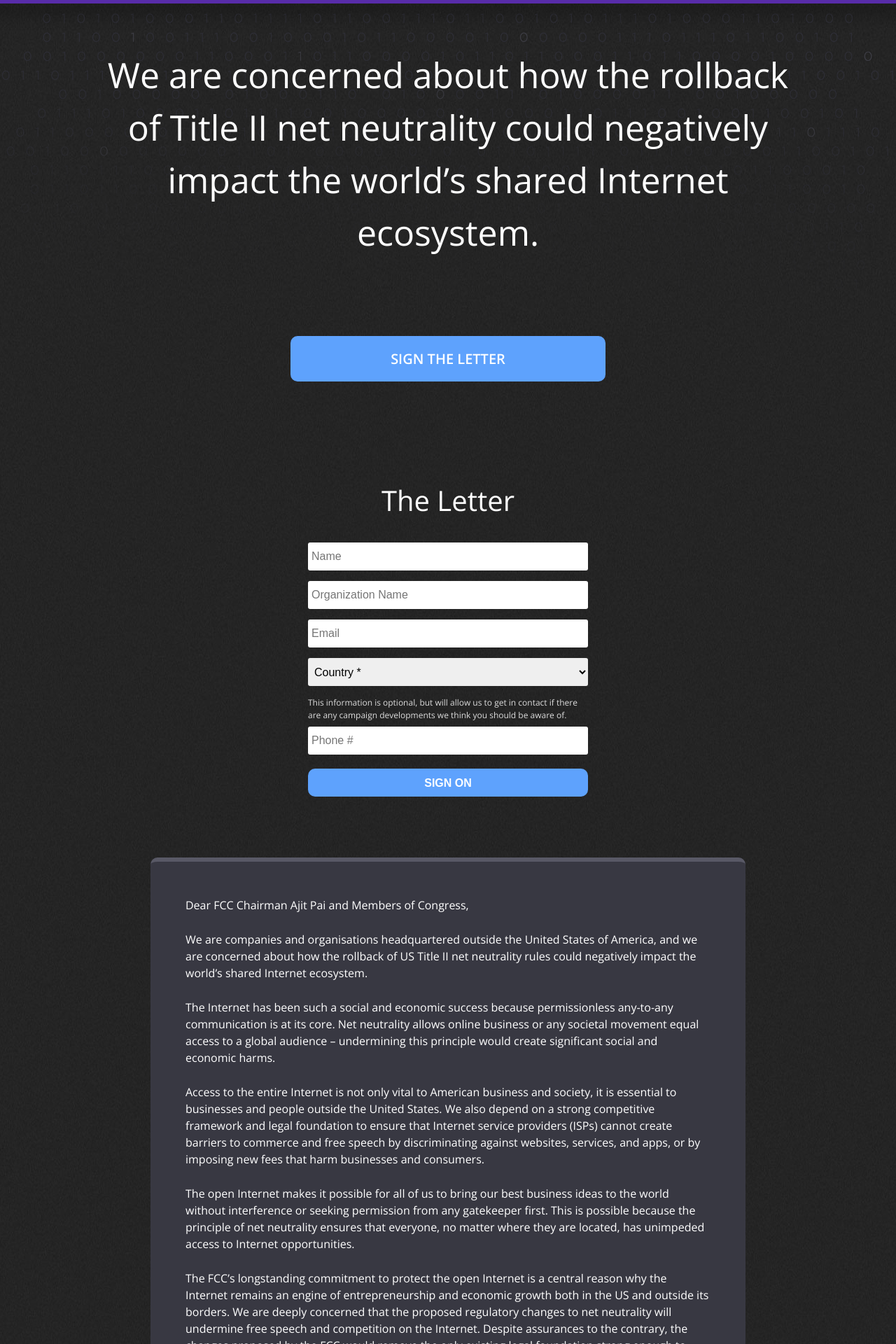
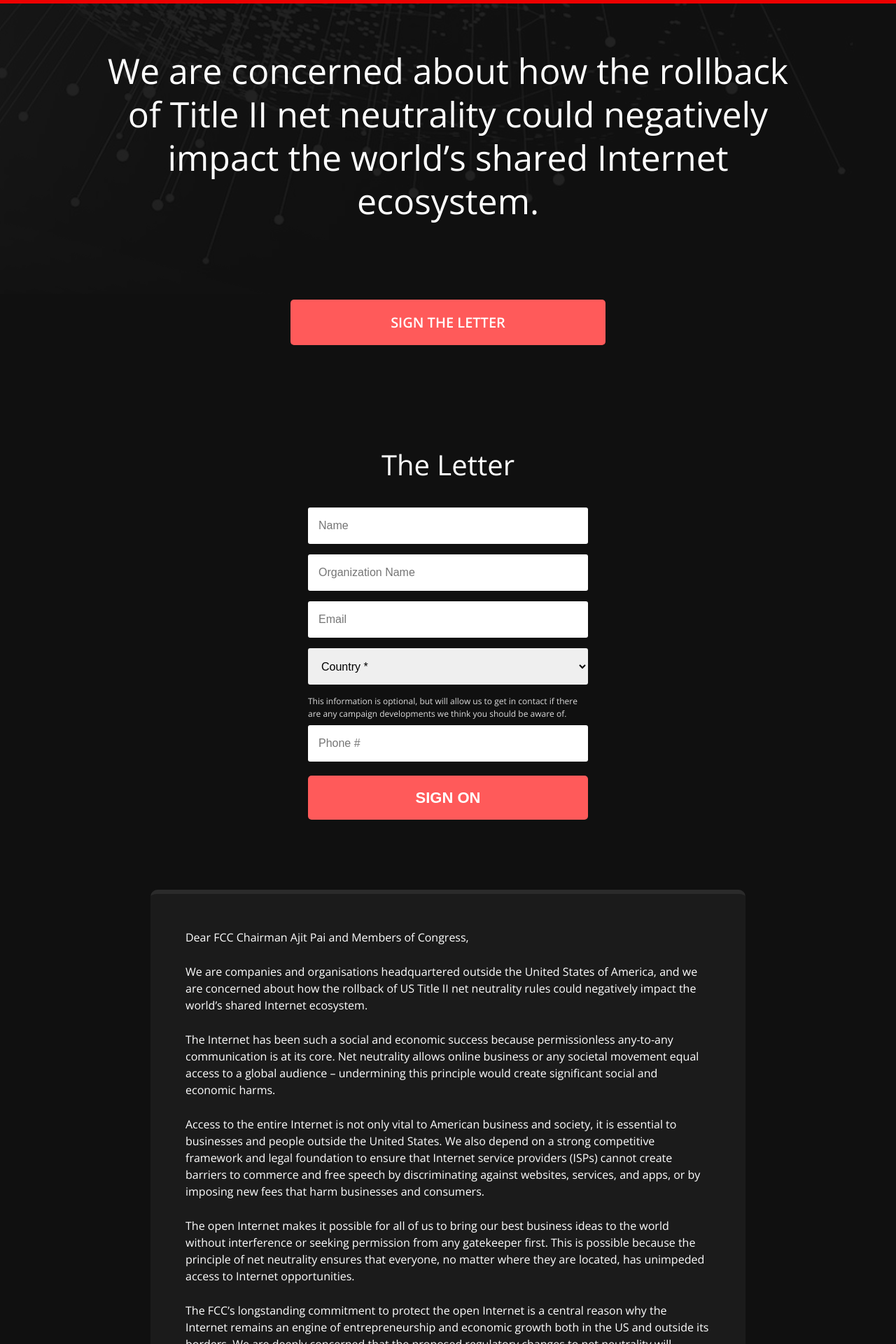
Before and after one commit to fightforthefuture/theworldfornetneutrality.com, a Jekyll site: the page built from index.md, in a window 1280 px wide. Shown: the top 1920 px of the page at 70% size. Built offline with Jekyll 4.4.1, drawn with Linux system fonts in a browser that asks for light colours.

Commit message:
Tweak styles

```diff
--- a/_sass/_default.scss
+++ b/_sass/_default.scss
@@ -6,8 +6,9 @@
 	font-size: 16px;
 	font-family: $body-font;
 	position: relative;
-	background: $darkBlue url(images/background.jpg) center top repeat-x;
+	background-image: url(images/background.jpg) center top repeat-x;
 	background-attachment: fixed;
+	background-color: #101010;
 	text-align: center;
 	color: white;
 }
@@ -19,6 +20,7 @@
 	color: white;
 	text-align: center;
 	font-weight: 300;
+	line-height: 62px;
 }
 
 h1 {
@@ -70,8 +72,8 @@
 }
 .intro, .thanks {
 	padding-top: 15px;
-	border-top: 5px solid #582ca9;
-	background: url(images/background2.png) center top no-repeat;
+	border-top: 5px solid #e00;
+	background: url(images/background.png) center top no-repeat;
 	.button {
 		margin: 50px auto 0;
 		height: 65px;
@@ -113,15 +115,15 @@
 	display: block;
 	font-size: 20px;
 	width: 100%;
-	background-color: #5ea2fd;
+	background-color: #ff5a5a;
 	color: white;
 	text-transform: uppercase;
 	font-weight: 600;
-	border-radius: 10px;
+	border-radius: 5px;
 	border: none;
 	text-decoration: none;
 	&:hover {
-		background: #6a22ef;
+		background-color: #e23030;
 	}
 }
 
@@ -210,12 +212,12 @@
 }
 
 .letter-content {
-	margin: 30px auto;
+	margin: 100px auto;
 	max-width: 850px;
 	text-align: left;
 	color: white;
-	background: #383842;
-	border-top: 6px solid #595966;
+	background: #1b1b1b;
+	border-top: 6px solid #2b2b2b;
 	border-radius: 10px;
 	padding: 50px;
 	p {
@@ -270,18 +272,18 @@
 	input, select {
 		width: 100%;
 		display: block;
-		padding: 5px;
+		padding: 5px 15px;
 		border-radius: 3px;
 		border: none;
-		height: 40px;
+		height: 52px;
 		line-height: 40px;
 		font-size: 16px;
 		margin-bottom: 15px;
 	}
 	.button {
-		font-size: 16px;
+		font-size: 22px;
 		margin: 20px auto 0;
-		height: 40px;
+		height: 63px;
 		line-height: 40px;
 		max-width: 400px;
 	}
```
Also changed, not shown: images/background.png (added), images/background2.png (deleted).
